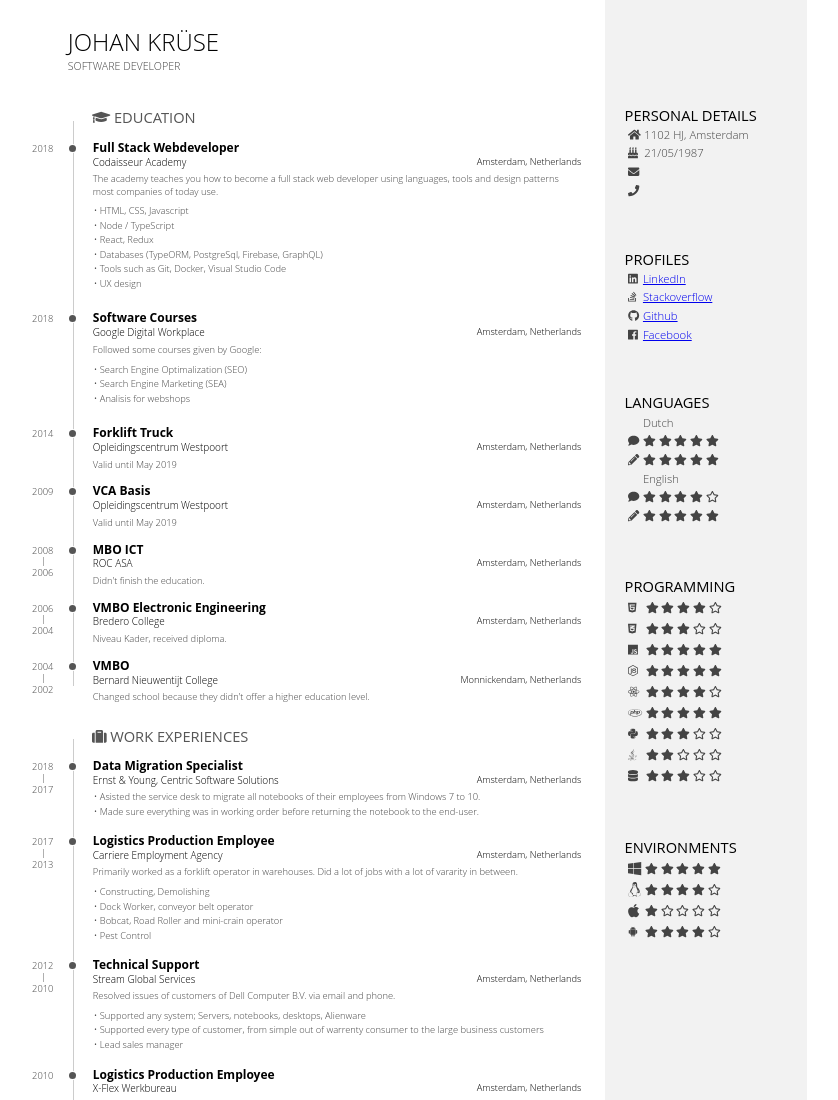
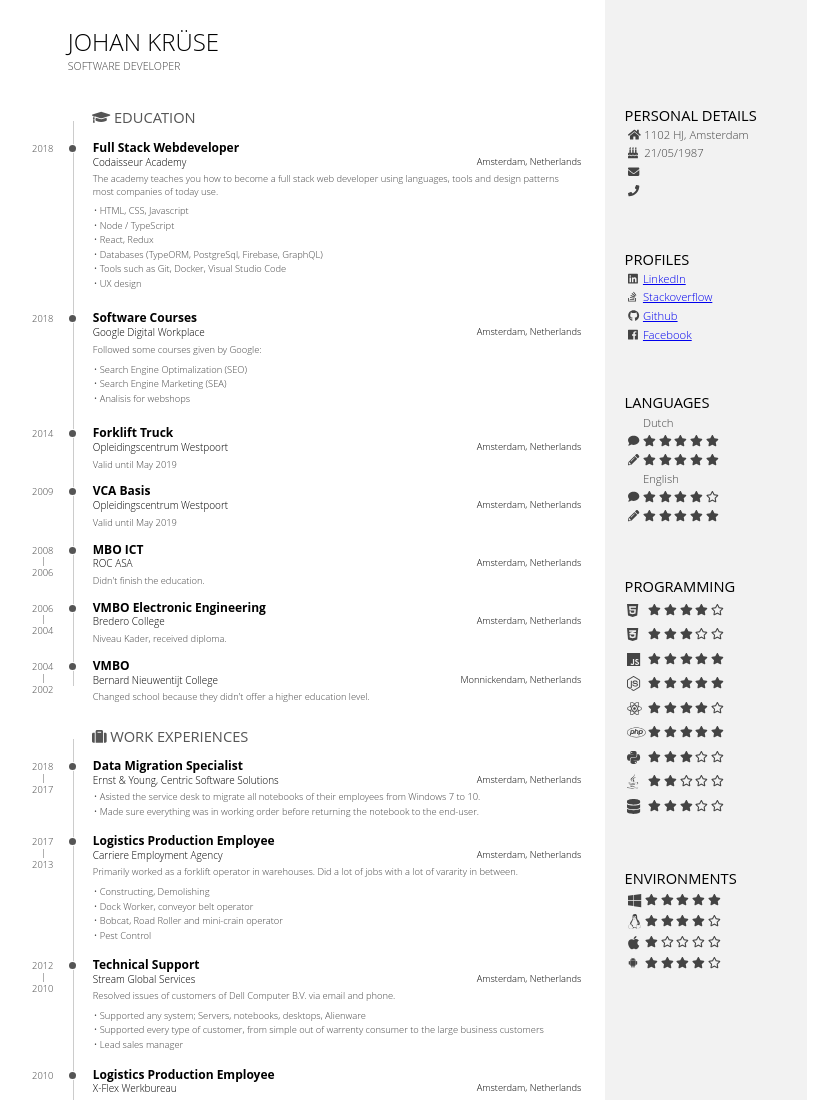
Before and after one commit to Xorifelse/resume-example, a plain HTML site: page index.html in a window 1280 px wide. Shown: the top 1100 px of the page, without its empty margins (9-847 px from the left). Drawn offline with Linux system fonts and the light colour scheme.

Commit message:
formatted document

```diff
--- a/index.html
+++ b/index.html
@@ -1,5 +1,6 @@
 <!DOCTYPE html>
 <html>
+
 <head>
   <meta charset="utf-8" />
   <link rel="stylesheet" type="text/css" href="./styles/normalize.css" />
@@ -7,6 +8,7 @@
   <link rel="stylesheet" type="text/css" href="./styles/style.css" />
   <script defer src="./scripts/fontawesome-all.min.js"></script>
 </head>
+
 <body lang="en">
   <section id="main">
     <header id="title">
@@ -30,7 +32,8 @@
             <span class="location">Amsterdam, Netherlands</span>
           </header>
           <div class="">
-                <span>The academy teaches you how to become a full stack web developer using languages, tools and design patterns most companies of today use.</span>
+            <span>The academy teaches you how to become a full stack web developer using languages, tools and design
+              patterns most companies of today use.</span>
             <ul>
               <li>HTML, CSS, Javascript</li>
               <li>Node / TypeScript</li>
@@ -177,7 +180,8 @@
             <span class="location">Amsterdam, Netherlands</span>
           </header>
           <div>
-              <span>Primarily worked as a forklift operator in warehouses. Did a lot of jobs with a lot of vararity in between. </span>
+            <span>Primarily worked as a forklift operator in warehouses. Did a lot of jobs with a lot of vararity in
+              between. </span>
             <ul>
               <li>Constructing, Demolishing</li>
               <li>Dock Worker, conveyor belt operator</li>
@@ -203,7 +207,8 @@
             <span>Resolved issues of customers of Dell Computer B.V. via email and phone.</span>
             <ul>
               <li>Supported any system; Servers, notebooks, desktops, Alienware</li>
-                <li>Supported every type of customer, from simple out of warrenty consumer to the large business customers</li>
+              <li>Supported every type of customer, from simple out of warrenty consumer to the large business
+                customers</li>
               <li>Lead sales manager</li>
             </ul>
           </div>
@@ -237,7 +242,8 @@
             <span class="place">Staytec</span>
             <span class="location">Utrecht, Netherlands</span>
           </header>
-            <div><span>Worked with security systems, data (utp/fiber), telecom, low\high current and power flow installations in primarily data centres.</span>
+          <div><span>Worked with security systems, data (utp/fiber), telecom, low\high current and power flow
+              installations in primarily data centres.</span>
           </div>
         </div>
       </section>
@@ -253,7 +259,8 @@
             <span class="place">Detamo</span>
             <span class="location">Zaandam, Netherlands</span>
           </header>
-            <div><span>Secondment Agency for utility and housing. Worked with security, data, telecom, low\high current and power flow installations.</span>
+          <div><span>Secondment Agency for utility and housing. Worked with security, data, telecom, low\high current
+              and power flow installations.</span>
           </div>
         </div>
       </section>
@@ -269,7 +276,8 @@
             <span class="place">Vroom &amp; Dreesman</span>
             <span class="location">Amsterdam/Amstelveen, Netherlands</span>
           </header>
-            <div><span>Started out as a simple sales employee and eventually grew to assistent floor manager of Electric City.</span>
+          <div><span>Started out as a simple sales employee and eventually grew to assistent floor manager of Electric
+              City.</span>
           </div>
         </div>
       </section>
@@ -305,7 +313,10 @@
             <h3>Hosting deticated servers</h3>
             <span class="place">Minecraft</span>
           </header>
-            <div>I was asked to setup a heavily modded Minecraft server and I had to dive into Java and configure each mod and plugins so they all could work together. It also hosted the website, forum and a hook to communicate from the website to the game server. This way players could see their location. Also client side mods where automatically installed so everything was click and play.</div>
+          <div>I was asked to setup a heavily modded Minecraft server and I had to dive into Java and configure each
+            mod and plugins so they all could work together. It also hosted the website, forum and a hook to
+            communicate from the website to the game server. This way players could see their location. Also client
+            side mods where automatically installed so everything was click and play.</div>
         </div>
       </section>
     </section>
@@ -413,8 +424,8 @@
       </table>
     </div>
     <script>
-          function mouseOver(text){document.getElementById('language').innerText = text}
-          function mouseOut(){document.getElementById('language').innerText = "Programming"}
+      function mouseOver(text) { document.getElementById('language').innerText = text }
+      function mouseOut() { document.getElementById('language').innerText = "Programming" }
     </script>
     <div class="side-block" id="skills" onmouseout="mouseOut()">
       <h1 id="language">
@@ -422,7 +433,7 @@
       </h1>
       <table>
         <tr onmouseover='mouseOver("html")'>
-            <td><i class="fab fa-html5"></i></td>
+          <td class="skill"><i class="fab fa-html5"></i></td>
           <td>
             <i class="fa fa-star"></i>
             <i class="fa fa-star"></i>
@@ -432,7 +443,7 @@
           </td>
         </tr>
         <tr onmouseover='mouseOver("CSS")'>
-            <td><i class="fab fa-css3-alt"></i></td>
+          <td class="skill"><i class="fab fa-css3-alt"></i></td>
           <td>
             <i class="fa fa-star"></i>
             <i class="fa fa-star"></i>
@@ -442,7 +453,7 @@
           </td>
         </tr>
         <tr onmouseover='mouseOver("Javascript")'>
-            <td><i class="fab fa-js"></i></td>
+          <td class="skill"><i class="fab fa-js"></i></td>
           <td>
             <i class="fa fa-star"></i>
             <i class="fa fa-star"></i>
@@ -452,7 +463,7 @@
           </td>
         </tr>
         <tr onmouseover='mouseOver("NodeJS")'>
-            <td><i class="fab fa-node-js"></i></td>
+          <td class="skill"><i class="fab fa-node-js"></i></td>
           <td>
             <i class="fa fa-star"></i>
             <i class="fa fa-star"></i>
@@ -462,7 +473,7 @@
           </td>
         </tr>
         <tr onmouseover='mouseOver("React")'>
-              <td><i class="fab fa-react"></i></td>
+          <td class="skill"><i class="fab fa-react"></i></td>
           <td>
             <i class="fa fa-star"></i>
             <i class="fa fa-star"></i>
@@ -472,7 +483,7 @@
           </td>
         </tr>
         <tr onmouseover='mouseOver("PHP")'>
-            <td><i class="fab fa-php"></i></td>
+          <td class="skill"><i class="fab fa-php"></i></td>
           <td>
             <i class="fa fa-star"></i>
             <i class="fa fa-star"></i>
@@ -482,7 +493,7 @@
           </td>
         </tr>
         <tr onmouseover='mouseOver("Python")'>
-            <td><i class="fab fa-python"></i></td>
+          <td class="skill"><i class="fab fa-python"></i></td>
           <td>
             <i class="fa fa-star"></i>
             <i class="fa fa-star"></i>
@@ -492,7 +503,7 @@
           </td>
         </tr>
         <tr onmouseover='mouseOver("Java")'>
-            <td><i class="fab fa-java"></i></td>
+          <td class="skill"><i class="fab fa-java"></i></td>
           <td>
             <i class="fa fa-star"></i>
             <i class="fa fa-star"></i>
@@ -502,7 +513,7 @@
           </td>
         </tr>
         <tr onmouseover='mouseOver("Databases")'>
-            <td><i class="fa fa-database"></i></td>
+          <td class="skill"><i class="fa fa-database"></i></td>
           <td>
             <i class="fa fa-star"></i>
             <i class="fa fa-star"></i>
@@ -565,4 +576,5 @@
     </div>
   </aside>
 </body>
+
 </html>
--- a/styles/style.css
+++ b/styles/style.css
@@ -351,8 +351,10 @@ li{
   padding: 0;
 }
 
-#skills tr > td:first-child{
-
+.skill{
+margin: 0;
+padding: 0;
+font-size: 15px;
 }
 
 
```
Lines whose indentation alone changed are shown as unchanged.
